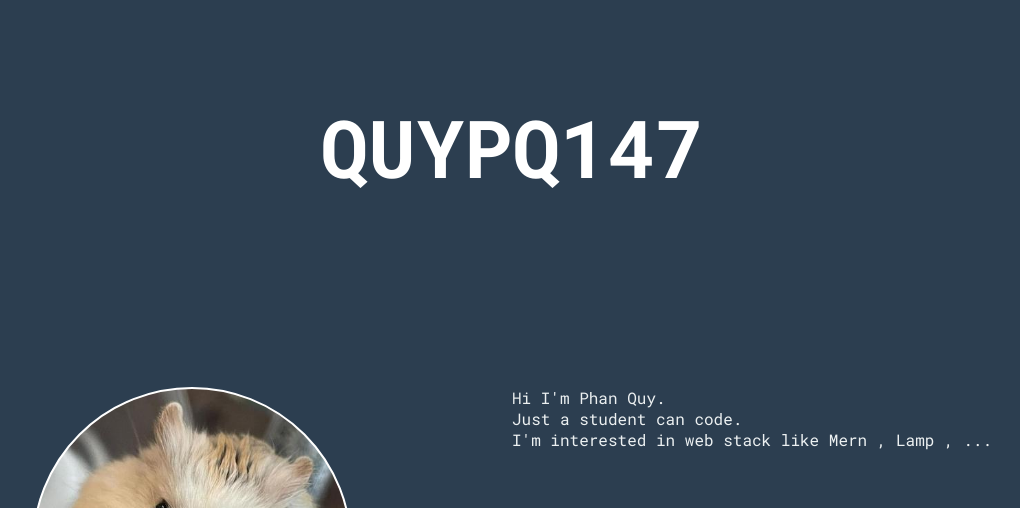
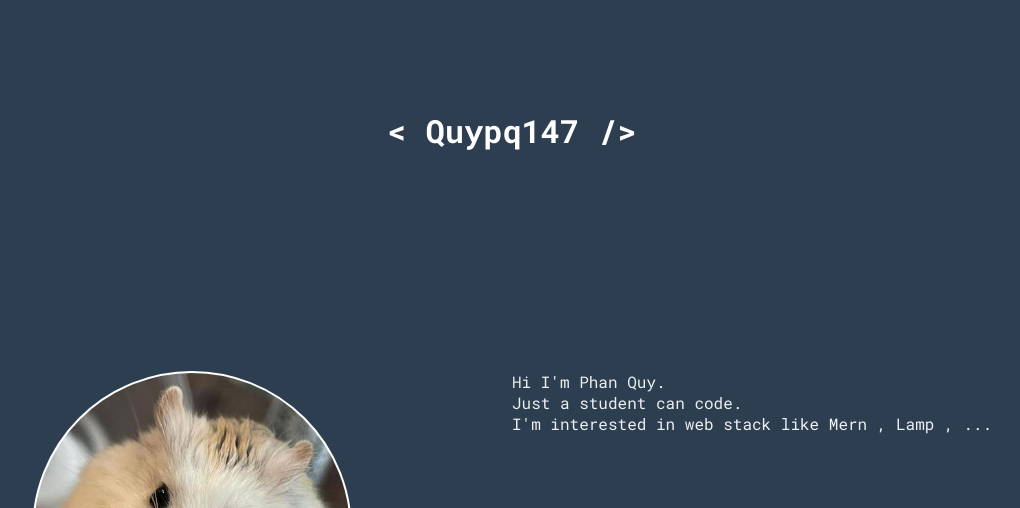
Before and after one commit to quypq147/quypq147.github.io, a website: page index.html in a window 1280 px wide. Shown: the top 508 px of the page, without its empty margins (128-1148 px from the left). Drawn offline with nearby package versions, Linux system fonts and the light colour scheme.

Commit message:
update soon

```diff
--- a/index.html
+++ b/index.html
@@ -8,11 +8,13 @@
     <link rel="stylesheet" href="./reset.css">
     <link rel="stylesheet" href="./src/css/global.css">
     <link rel="icon" href="../assets/ico/profile-img.ico" type="image/x-icon">
+    <script type="text/javascript" src="./node_modules/jquery/dist/jquery.min.js"></script>
+
     <title>Phan Quy's Portfolio</title>
 </head>
 
 <body>
-    <h1 class="main-para">QUYPQ147</h1>
+    <h1 id="type"></h1>
     <div class="portfolio-container">
         <div class="box_ava">
         </div>
@@ -33,6 +35,7 @@
             </div>
         </div>
     </div>
+    <script src="./src/js/animation.js"></script>
 </body>
 
 </html>
--- a/src/css/global.scss
+++ b/src/css/global.scss
@@ -30,11 +30,10 @@ body {
     min-height: 100vh;
     overflow: hidden;
 }
-.main-para{
+#type{
+    font-size: $fs-800;
+    font-weight: $fw-800;
     text-align: center;
-    font-size: $fs-900;
-    color:#fff;
-    box-shadow: #2c3e50;
 }
 .portfolio-container {
     display: flex;
@@ -91,10 +90,14 @@ body {
 
 @media screen and (max-width: 768px) {
     .portfolio-container {
-        margin-left: 2rem;
+        margin-left: 1rem;
+        margin-right: 1rem;
         flex-direction: column;
         gap: 5rem;
         text-align: center;
         align-items: center;
+        .content{
+            gap:2rem;
+        }
     }
 }
--- a/src/js/animation.js
+++ b/src/js/animation.js
@@ -1 +1,55 @@
-import $ from 'jquery';
+//just copy from chadselph/jquery-typewriter .Thanks for the author.
+(function ($) {
+    $.fn.typewrite = function (options) {
+        var settings = {
+            'selector': this,
+            'extra_char': '',
+            'delay': 100,
+            'trim': false,
+            'callback': null
+        };
+
+        if (options) $.extend(settings, options);
+
+        function type_next_element(index) {
+            var current_element = $(settings.selector[index]);
+            var final_text = current_element.text();
+            if (settings.trim) final_text = $.trim(final_text);
+            current_element.html("").show();
+
+            function type_next_character(element, i) {
+                element.html(final_text.substr(0, i) + settings.extra_char);
+                if (final_text.length >= i) {
+                    setTimeout(function () {
+                        type_next_character(element, i + 1);
+                    }, settings.delay);
+                } else {
+                    if (++index < settings.selector.length) {
+                        type_next_element(index);
+                    } else if (settings.callback) settings.callback();
+                }
+            }
+            type_next_character(current_element, 0);
+        }
+
+        type_next_element(0);
+
+        return this;
+    };
+})(jQuery);
+
+$(document).ready(function () {
+    // Create a dummy element to hold the text
+    const text = '< Quypq147 />'
+    $('#type').text(text);
+    // Use the typewriter effect on the newly created element
+    $('.typewriter').typewrite({
+        'selector': [$('#type')],
+        'delay': 100,
+        'extra_char': ' ',
+        'trim': true,
+        'callback': function () {
+            $('#type').css('color', 'white'); // Change color after typing
+        }
+    });
+});
```
Also changed, not shown: src/css/global.css, 1 other file.
